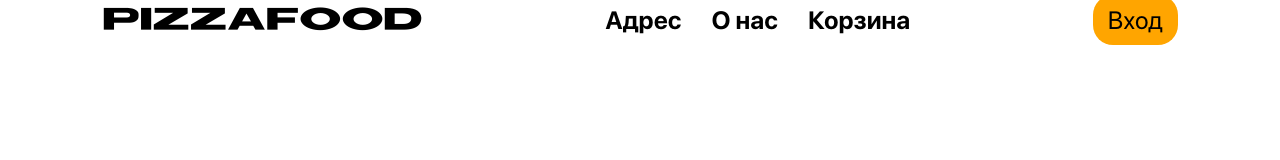
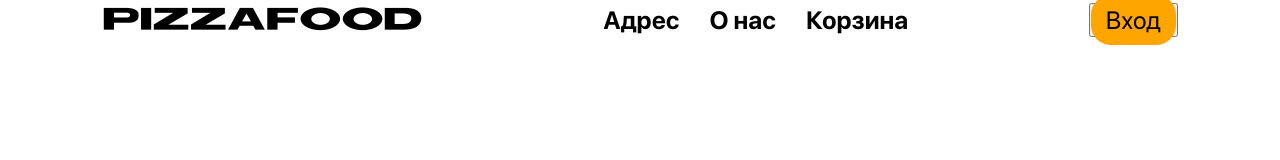
Before and after one commit to D1maKryt/Project, a plain HTML site: page HelloApp/index.html in a window 1280 px wide. Drawn offline with Linux system fonts and the light colour scheme.

Commit message:
Мелкие изменения

```diff
--- a/HelloApp/index.html
+++ b/HelloApp/index.html
@@ -24,7 +24,7 @@
                 <li><a href="#">Корзина</a></li>
             </ul>
         </nav>
-        <p class="login"><a href="#">Вход</a></p>
+        <button class="login"><a href="#">Вход</a></button>
 
     </header>
 
```
